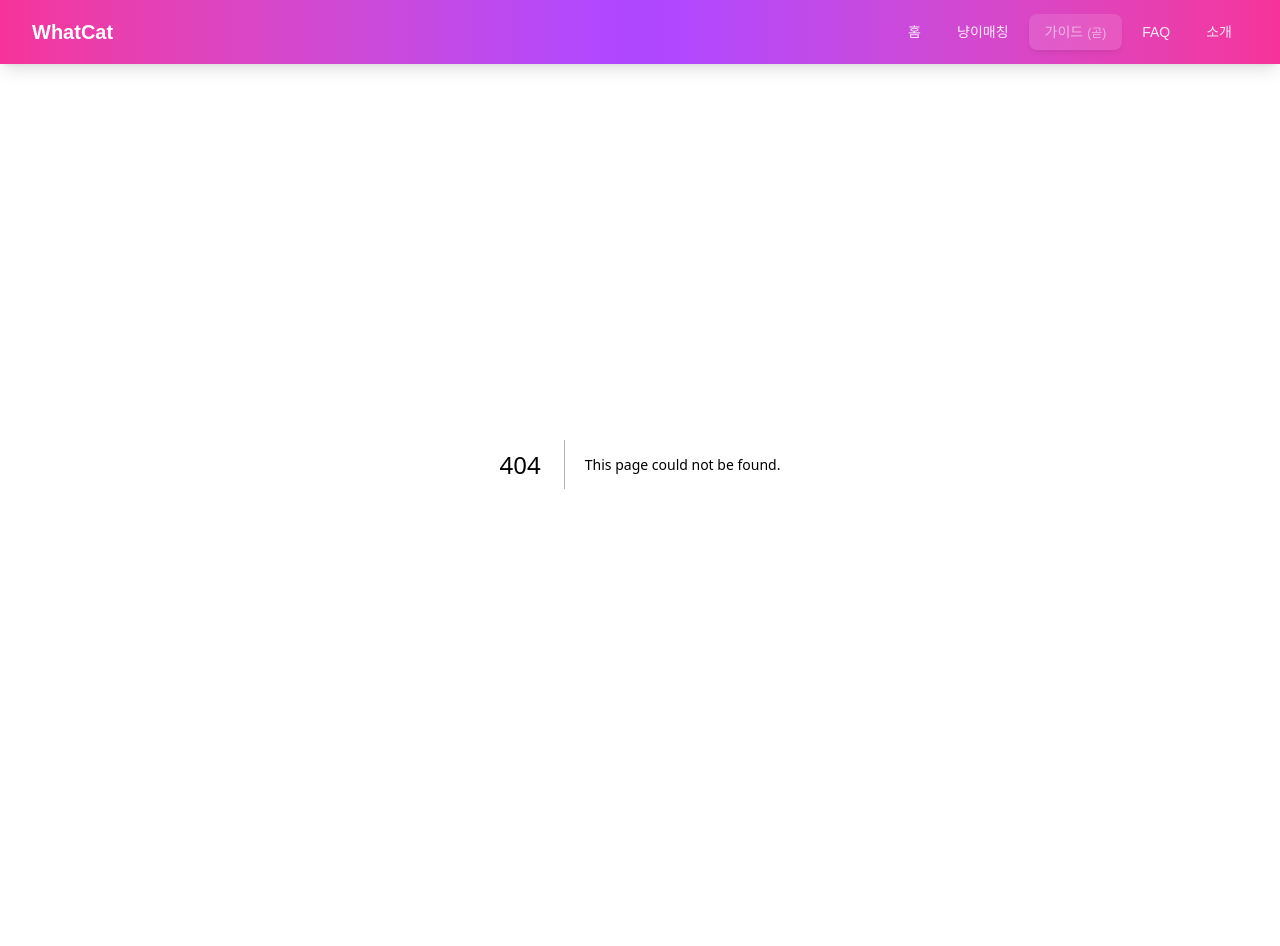
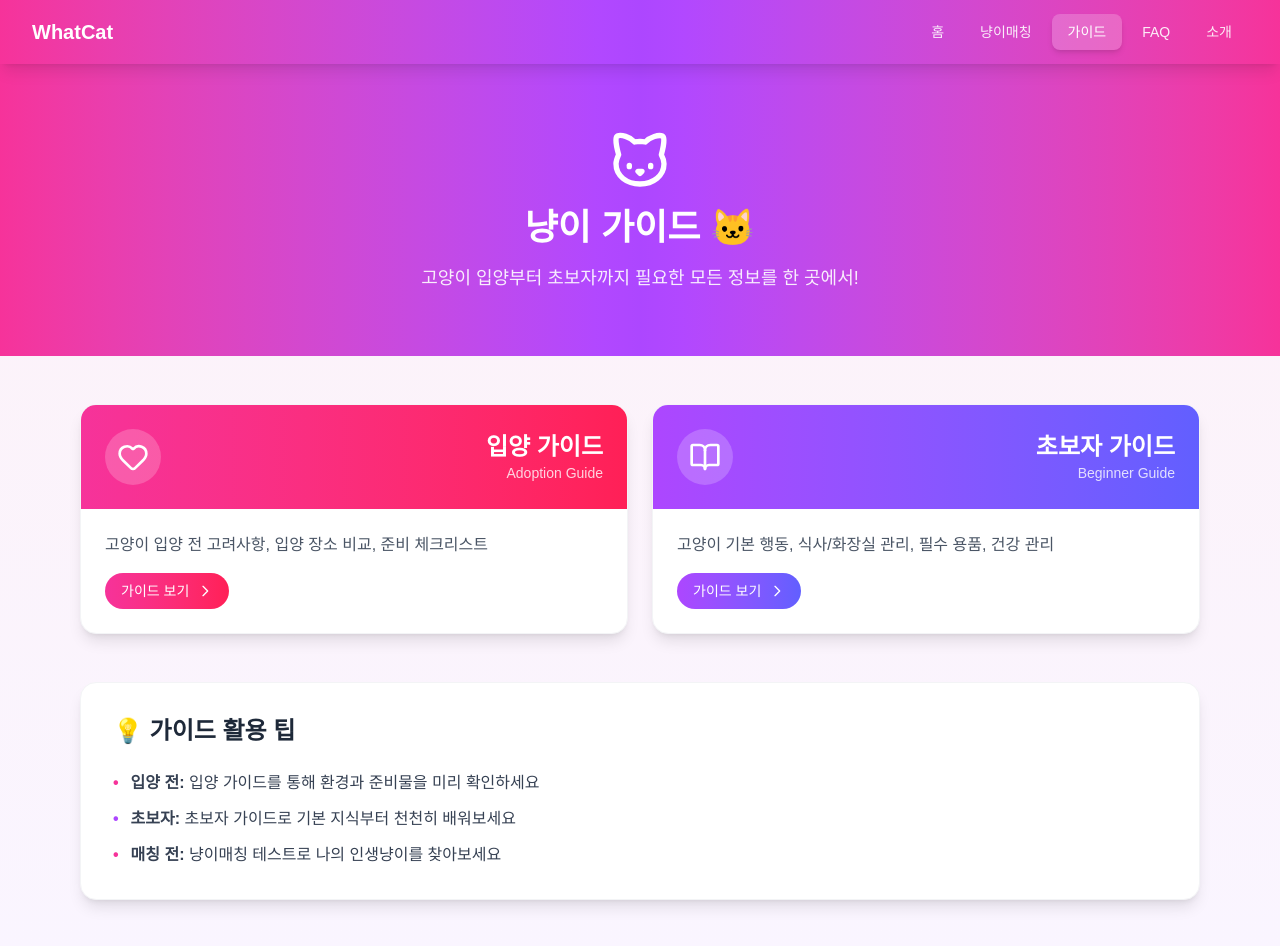
Before and after one commit to jazpiper/WhatCat, a Next.js app: page /guides in a window 1280 px wide. Before the commit this address had no page. Before the commit the page ends 864 px from the top, so only its background shows below. Built offline with nearby package versions, Linux system fonts and the light colour scheme.

Commit message:
feat: 가이드 페이지 완성
- Navigation.tsx: comingSoon 플래그 제거
- /guides/page.tsx: 가이드 메인 페이지 추가
- 입양 가이드, 초보자 가이드 카드 형태로 표시
- 14개 페이지 빌드 성공

```diff
--- /dev/null
+++ b/src/app/guides/page.tsx
@@ -0,0 +1,141 @@
+'use client';
+
+import Link from 'next/link';
+import { Cat, Heart, BookOpen } from 'lucide-react';
+
+const guides = [
+  {
+    id: 'adoption',
+    name: '입양 가이드',
+    nameEn: 'Adoption Guide',
+    icon: Heart,
+    description: '고양이 입양 전 고려사항, 입양 장소 비교, 준비 체크리스트',
+    color: 'from-pink-500 to-rose-500',
+  },
+  {
+    id: 'beginner',
+    name: '초보자 가이드',
+    nameEn: 'Beginner Guide',
+    icon: BookOpen,
+    description: '고양이 기본 행동, 식사/화장실 관리, 필수 용품, 건강 관리',
+    color: 'from-purple-500 to-indigo-500',
+  },
+];
+
+export default function GuidesPage() {
+  return (
+    <div className="min-h-screen bg-gradient-to-b from-pink-50 to-purple-50">
+      {/* Header */}
+      <div className="bg-gradient-to-r from-pink-500 via-purple-500 to-pink-500 py-16">
+        <div className="max-w-4xl mx-auto px-4 text-center">
+          <div className="flex justify-center mb-4">
+            <Cat className="w-16 h-16 text-white" />
+          </div>
+          <h1 className="text-4xl font-bold text-white mb-4">
+            냥이 가이드 🐱
+          </h1>
+          <p className="text-white/90 text-lg">
+            고양이 입양부터 초보자까지 필요한 모든 정보를 한 곳에서!
+          </p>
+        </div>
+      </div>
+
+      {/* Guides Grid */}
+      <div className="max-w-6xl mx-auto px-4 py-12">
+        <div className="grid grid-cols-1 md:grid-cols-2 gap-6">
+          {guides.map((guide) => {
+            const Icon = guide.icon;
+            return (
+              <Link
+                key={guide.id}
+                href={`/guides/${guide.id}`}
+                className="group"
+              >
+                <div
+                  className={`
+                    bg-white rounded-2xl shadow-lg overflow-hidden
+                    transform transition-all duration-300
+                    hover:shadow-2xl hover:scale-[1.02]
+                    border border-gray-100
+                  `}
+                >
+                  {/* Card Header */}
+                  <div className={`bg-gradient-to-r ${guide.color} p-6`}>
+                    <div className="flex items-center justify-between">
+                      <div className="bg-white/20 rounded-full p-3">
+                        <Icon className="w-8 h-8 text-white" />
+                      </div>
+                      <div className="text-right">
+                        <h2 className="text-2xl font-bold text-white">
+                          {guide.name}
+                        </h2>
+                        <p className="text-white/80 text-sm">
+                          {guide.nameEn}
+                        </p>
+                      </div>
+                    </div>
+                  </div>
+
+                  {/* Card Body */}
+                  <div className="p-6">
+                    <p className="text-gray-600 mb-4">
+                      {guide.description}
+                    </p>
+                    <div
+                      className={`
+                        inline-flex items-center gap-2
+                        bg-gradient-to-r ${guide.color}
+                        text-white px-4 py-2 rounded-full text-sm font-medium
+                        group-hover:opacity-90 transition-opacity
+                      `}
+                    >
+                      가이드 보기
+                      <svg
+                        className="w-4 h-4 group-hover:translate-x-1 transition-transform"
+                        fill="none"
+                        strokeLinecap="round"
+                        strokeLinejoin="round"
+                        strokeWidth="2"
+                        viewBox="0 0 24 24"
+                        stroke="currentColor"
+                      >
+                        <path d="M9 5l7 7-7 7" />
+                      </svg>
+                    </div>
+                  </div>
+                </div>
+              </Link>
+            );
+          })}
+        </div>
+
+        {/* Tips Section */}
+        <div className="mt-12 bg-white rounded-2xl shadow-lg p-8 border border-gray-100">
+          <h3 className="text-2xl font-bold text-gray-800 mb-6 flex items-center gap-2">
+            💡 가이드 활용 팁
+          </h3>
+          <ul className="space-y-3 text-gray-700">
+            <li className="flex items-start gap-3">
+              <span className="text-pink-500 font-bold">•</span>
+              <span>
+                <strong>입양 전:</strong> 입양 가이드를 통해 환경과 준비물을 미리 확인하세요
+              </span>
+            </li>
+            <li className="flex items-start gap-3">
+              <span className="text-purple-500 font-bold">•</span>
+              <span>
+                <strong>초보자:</strong> 초보자 가이드로 기본 지식부터 천천히 배워보세요
+              </span>
+            </li>
+            <li className="flex items-start gap-3">
+              <span className="text-pink-500 font-bold">•</span>
+              <span>
+                <strong>매칭 전:</strong> 냥이매칭 테스트로 나의 인생냥이를 찾아보세요
+              </span>
+            </li>
+          </ul>
+        </div>
+      </div>
+    </div>
+  );
+}
--- a/src/components/Navigation.tsx
+++ b/src/components/Navigation.tsx
@@ -7,7 +7,7 @@ import { usePathname } from 'next/navigation';
 const navigation = [
   { name: '홈', href: '/' },
   { name: '냥이매칭', href: '/nyongmatch' },
-  { name: '가이드', href: '/guides', comingSoon: true },
+  { name: '가이드', href: '/guides' },
   { name: 'FAQ', href: '/faq' },
   { name: '소개', href: '/about' },
 ];
@@ -39,11 +39,9 @@ export default function Navigation() {
                     ? 'bg-white/20 text-white shadow-md'
                     : 'text-white/90 hover:bg-white/10 hover:text-white'
                   }
-                  ${item.comingSoon ? 'opacity-60 cursor-not-allowed' : ''}
                 `}
               >
                 {item.name}
-                {item.comingSoon && <span className="ml-1 text-xs">(곧)</span>}
               </Link>
             ))}
           </div>
@@ -89,11 +87,9 @@ export default function Navigation() {
                   ? 'bg-white/20 text-white shadow-md'
                   : 'text-white/90 hover:bg-white/10 hover:text-white'
                 }
-                ${item.comingSoon ? 'opacity-60 cursor-not-allowed' : ''}
               `}
             >
               {item.name}
-              {item.comingSoon && <span className="ml-2 text-xs">(곧)</span>}
             </Link>
           ))}
         </div>
```
